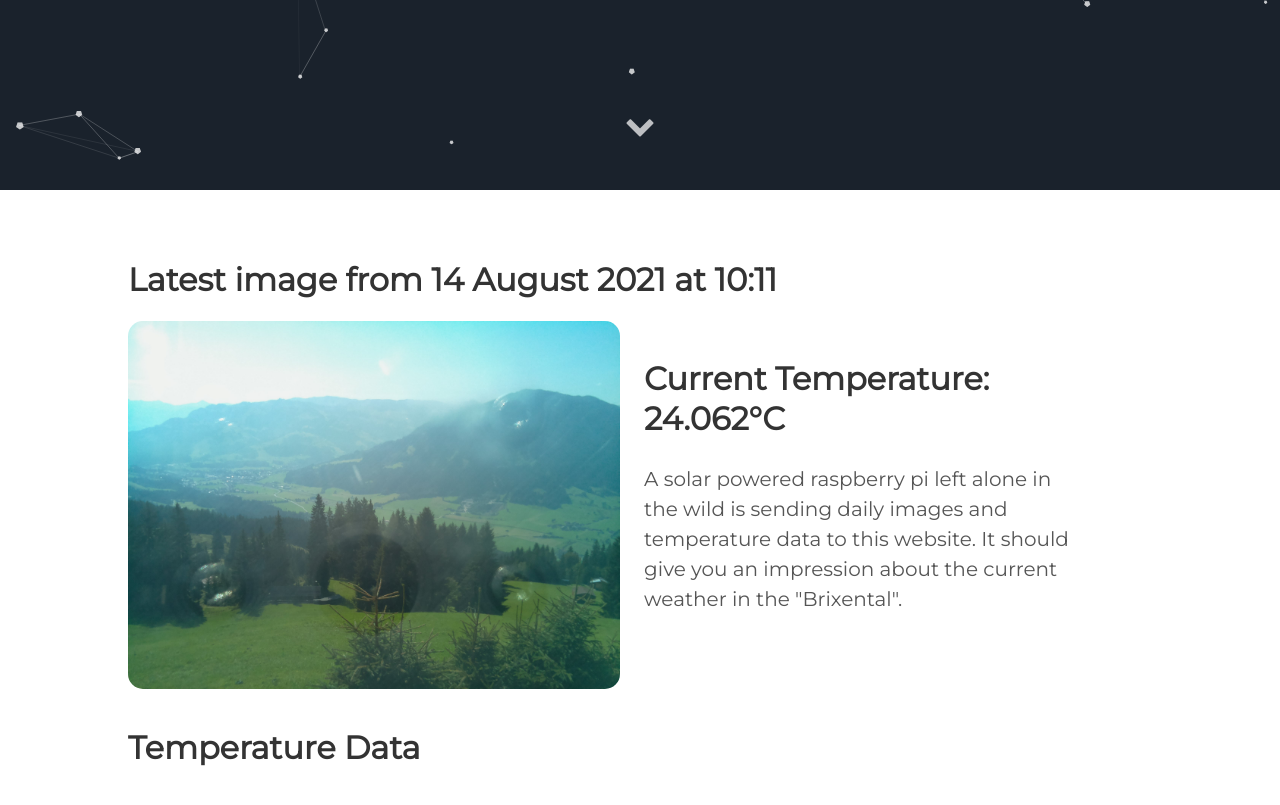
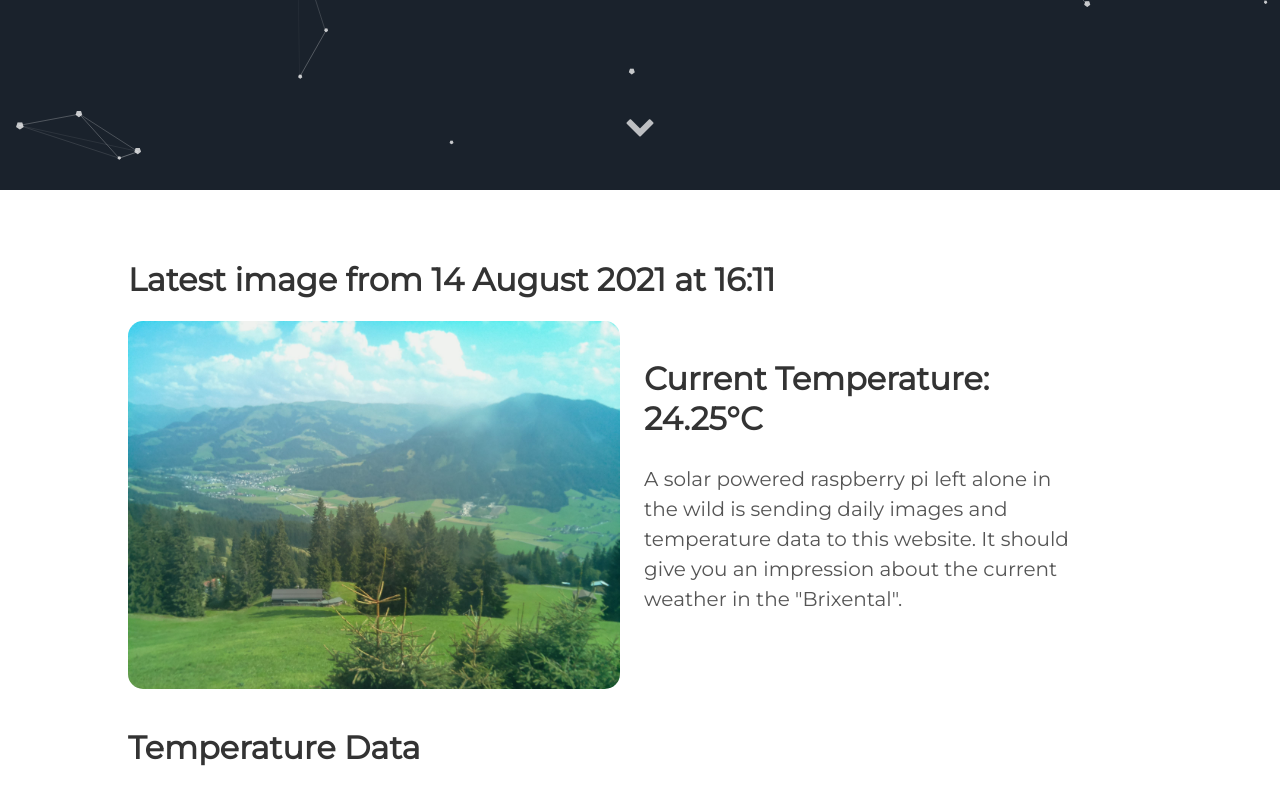
Before and after one commit to vektorious/vektorious.github.io, a Jekyll site: the page built from resources/huette.md, in a window 1280 px wide and 900 px high, scrolled down 710 px. Shown: the top 805 px of the window. Built offline with Jekyll 4.4.1, drawn with Linux system fonts in a browser that asks for light colours.

Commit message:
I'm a bot beep boop

```diff
--- a/resources/huette.md
+++ b/resources/huette.md
@@ -6,13 +6,13 @@ image: '/assets/img/'
 description: 'Live image from the Austrian alps'
 twitter_text: ' '
 ---
-## Latest image from 14 August 2021 at 10:11
+## Latest image from 14 August 2021 at 16:11
 <div class="huette">
   <div class="huette-image">
     <img src="{{ "/assets/img/huette.jpg" | prepend: site.baseurl }}">
   </div>
   <div class="huette-text">
-        <h2>Current Temperature: 24.062°C</h2>
+        <h2>Current Temperature: 24.25°C</h2>
         <p>A solar powered raspberry pi left alone in the wild is sending daily images and temperature data to this website. It should give you an impression about the current weather in the "Brixental".</p>
 
   </div>
```
Also changed, not shown: rpi-script/2021-08-14_161000.txt (renamed from rpi-script/2021-08-14_101004.txt, +5 -5 lines), rpi-script/huette.md (+2 -2 lines), assets/img/huette.jpg, assets/img/temp_plot.png, rpi-script/temp_plot.png, 1 other file.
